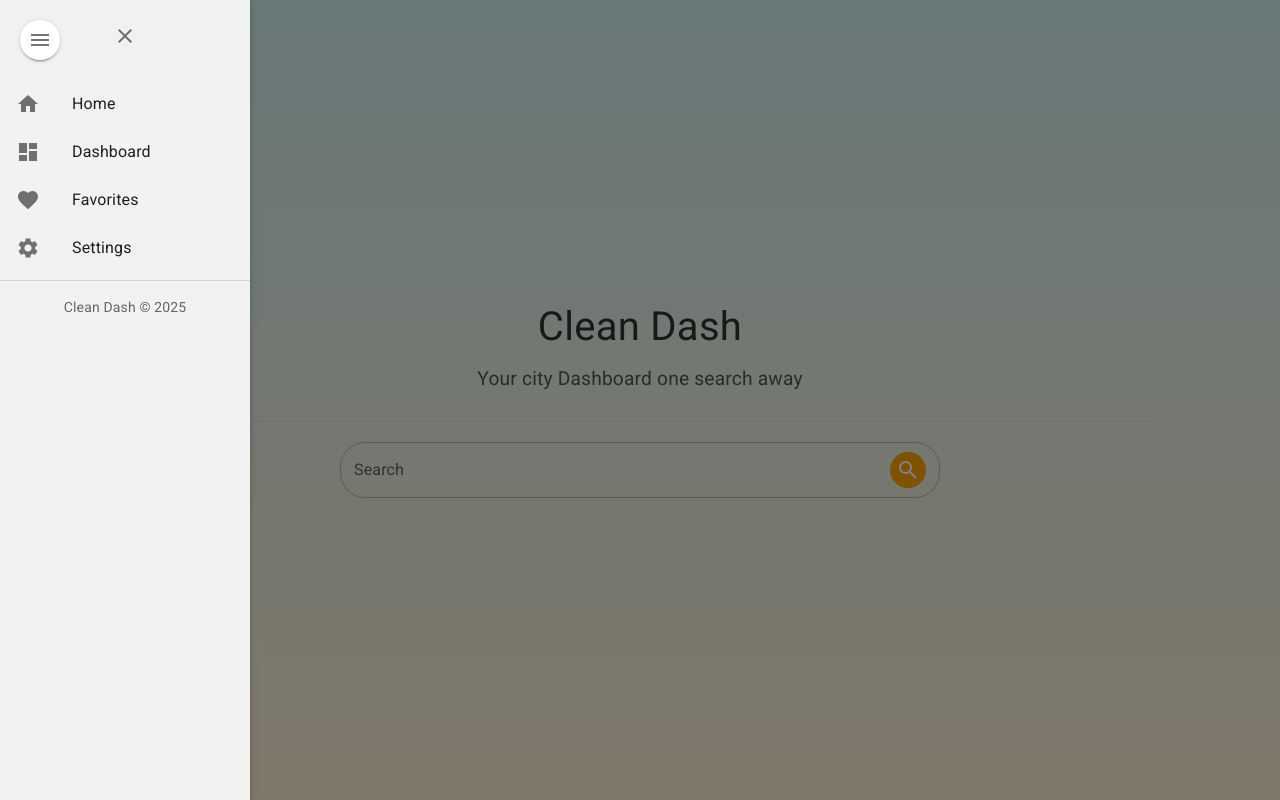
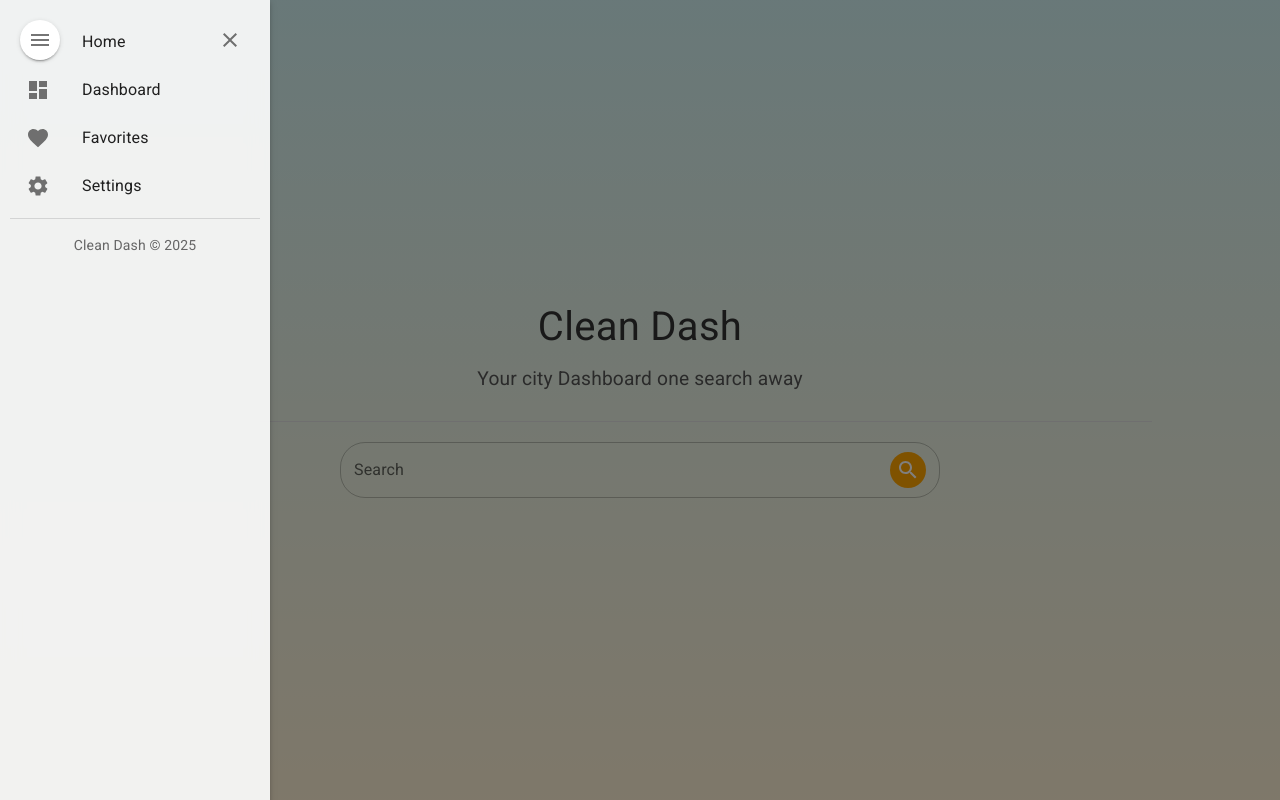
Before and after one commit to Jiawei-Zhao-728/CleanDash, a React (Create React App) app: page / in a window 1280 px wide. Both pictures are taken after a click on the button 40 px from the left and 40 px from the top of the page. Built offline with nearby package versions, Linux system fonts and the light colour scheme.

Commit message:
fixed sidebar abit

```diff
--- a/src/components/sidebar.js
+++ b/src/components/sidebar.js
@@ -50,15 +50,25 @@ const Sidebar = () => {
         onClose={toggleDrawer}
         PaperProps={{
           sx: {
-            width: open ? 250 : 60, // Collapsible Effect
-            transition: "width 0.3s ease-in-out",
-            background: "rgba(255, 255, 255, 0.9)", // Modern Glass Effect
+            width: "250px", // ✅ Ensure fixed width
+            background: "rgba(255, 255, 255, 0.9)",
             backdropFilter: "blur(10px)",
             boxShadow: 3,
+            padding: "10px", // ✅ Adds spacing inside sidebar
           },
         }}
       >
-        <Box sx={{ textAlign: "center", padding: 2 }}>
+        <Box
+          sx={{
+            display: "flex",
+            justifyContent: "flex-end", // ✅ Pushes the button to the right
+            alignItems: "center",
+            padding: "10px",
+            position: "absolute",
+            top: 10,
+            right: 10,
+          }}
+        >
           {/* Close Button Inside Sidebar */}
           <IconButton onClick={toggleDrawer}>
             <CloseIcon />
@@ -86,8 +96,16 @@ const Sidebar = () => {
 
         {/* Branding */}
         {open && (
-          <motion.div initial={{ opacity: 0 }} animate={{ opacity: 1 }} transition={{ duration: 0.5 }}>
-            <Typography variant="body2" align="center" sx={{ marginTop: 2, color: "#666" }}>
+          <motion.div
+            initial={{ opacity: 0 }}
+            animate={{ opacity: 1 }}
+            transition={{ duration: 0.5 }}
+          >
+            <Typography
+              variant="body2"
+              align="center"
+              sx={{ marginTop: 2, color: "#666" }}
+            >
               Clean Dash © 2025
             </Typography>
           </motion.div>
```
